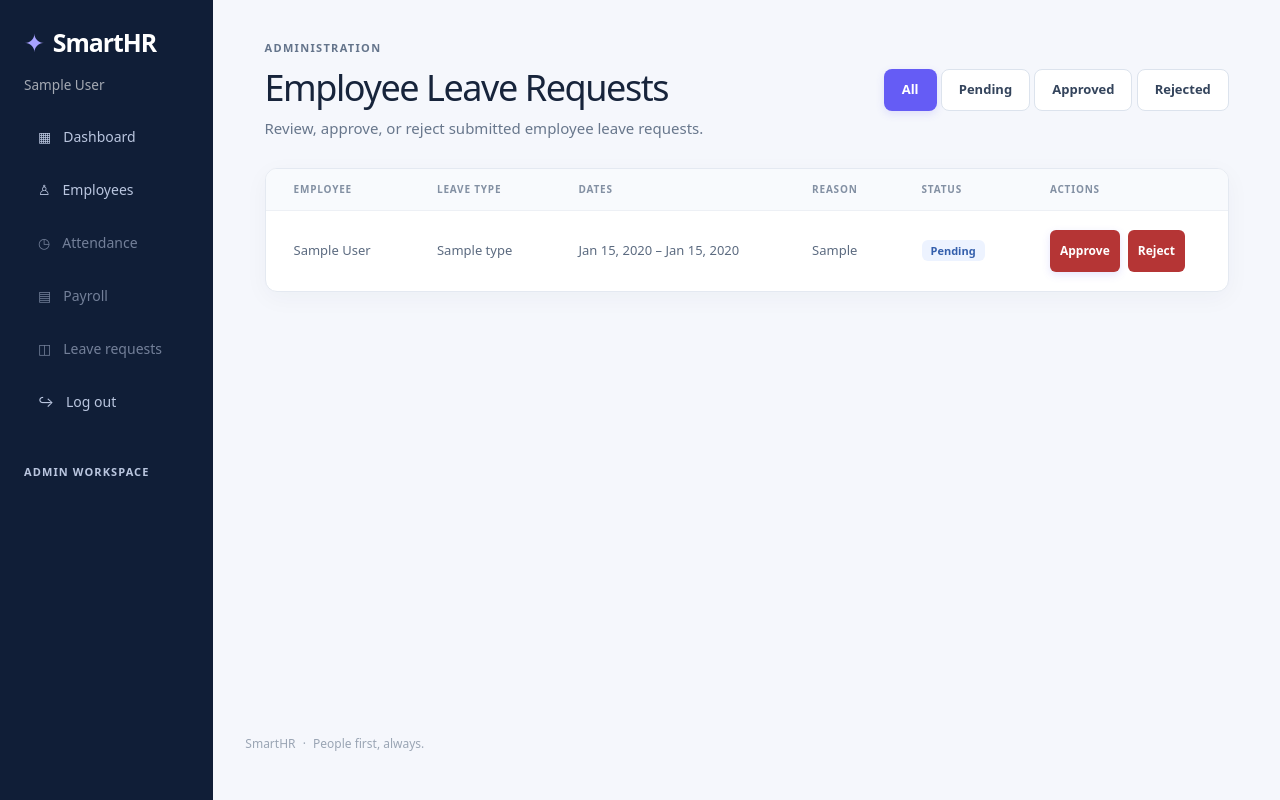
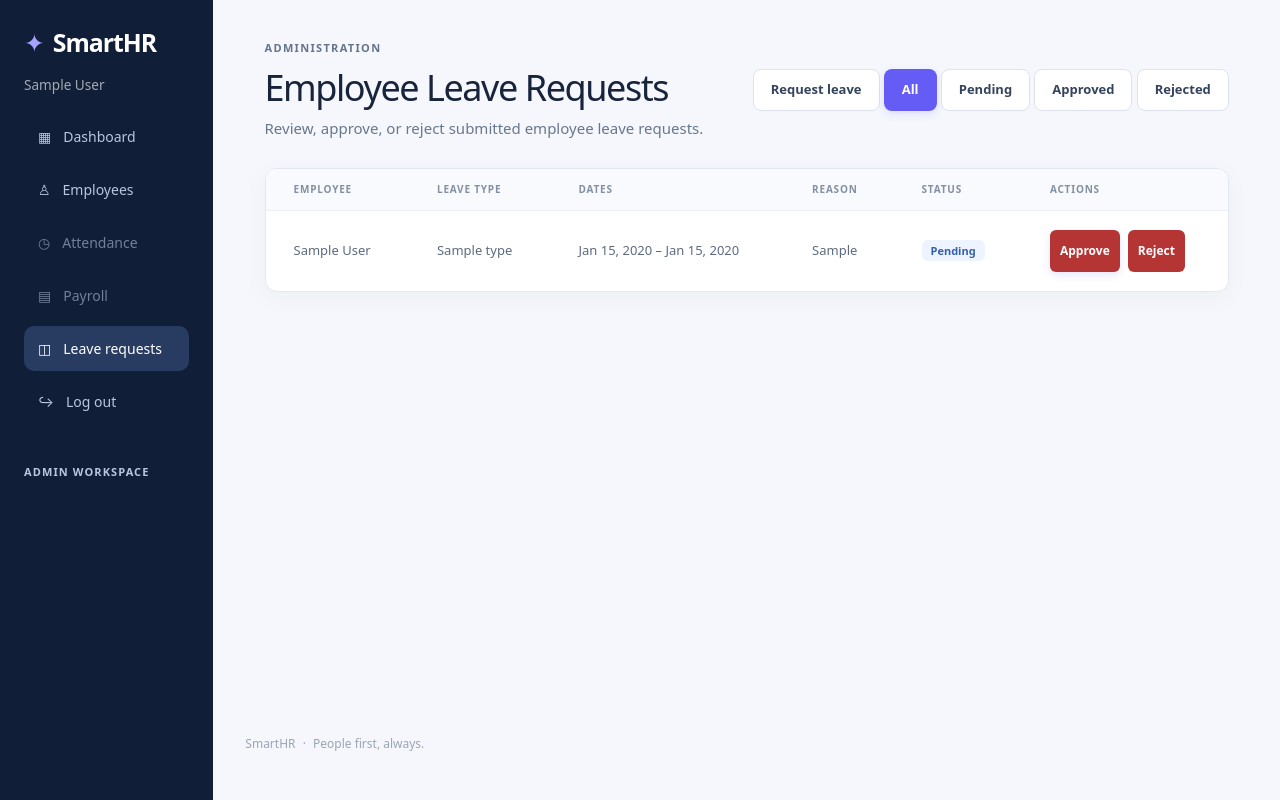
Before and after one commit to Knudsonzak/Software-Project-III, a Laravel app: page /admin/leaves in a window 1280 px wide. Run offline with Laravel 12, Linux system fonts and the light colour scheme; a user stored in the database is signed in; tables that the repository leaves empty hold one stand-in row (values such as "Sample post"); style sheets or scripts are compiled from the project's sources; some libraries are stand-ins or nearby versions.

Commit message:
Implementing the Leave form buttons, moving leave form routing, and addtional checks in controller

```diff
--- a/app/Http/Controllers/AdminLeaveController.php
+++ b/app/Http/Controllers/AdminLeaveController.php
@@ -13,8 +13,10 @@ use Throwable;
 
 class AdminLeaveController extends Controller
 {
-    public function index(Request $request): View
+    public function index(Request $request)
     {
+        abort_unless($request->user()?->role === 'admin', 403);
+
         $statusFilter = $request->query('status');
         $allowedStatuses = ['pending', 'approved', 'rejected'];
 
@@ -34,18 +36,24 @@ class AdminLeaveController extends Controller
         ]);
     }
 
-    public function approve(LeaveForm $leaveForm): RedirectResponse
+    public function approve(LeaveForm $leaveForm)
     {
+        abort_unless(request()->user()?->role === 'admin', 403);
+
         return $this->setStatus($leaveForm, 'approved', 'Leave request approved.');
     }
 
-    public function reject(LeaveForm $leaveForm): RedirectResponse
+    public function reject(LeaveForm $leaveForm)
     {
+        abort_unless(request()->user()?->role === 'admin', 403);
+
         return $this->setStatus($leaveForm, 'rejected', 'Leave request rejected.');
     }
 
-    public function updateStatus(Request $request, LeaveForm $leaveForm): RedirectResponse
+    public function updateStatus(Request $request, LeaveForm $leaveForm)
     {
+        abort_unless($request->user()?->role === 'admin', 403);
+
         $validated = $request->validate([
             'status' => ['required', 'string', Rule::in(['pending', 'approved', 'rejected'])],
         ]);
@@ -59,7 +67,7 @@ class AdminLeaveController extends Controller
         return $this->setStatus($leaveForm, $validated['status'], $message);
     }
 
-    private function setStatus(LeaveForm $leaveForm, string $status, string $successMessage): RedirectResponse
+    private function setStatus(LeaveForm $leaveForm, string $status, string $successMessage)
     {
         try {
             $leaveForm->update(['status' => $status]);
--- a/resources/css/employee-dashboard.css
+++ b/resources/css/employee-dashboard.css
@@ -28,6 +28,9 @@
 .employee-grid { display: grid; grid-template-columns: minmax(0, 2fr) minmax(280px, 1fr); gap: 16px; align-items: stretch; }
 .employee-card { min-width: 0; padding: 22px; border: 1px solid #e8ebf0; border-radius: 12px; background: #fff; box-shadow: 0 3px 8px rgba(26, 42, 63, .035); }
 .employee-card-heading { display: flex; justify-content: space-between; align-items: flex-start; gap: 12px; margin-bottom: 18px; }
+.employee-leave-actions { display: flex; align-items: center; gap: 8px; }
+.employee-leave-link { color: #2672ed; font-size: 11px; font-weight: 650; text-decoration: none; white-space: nowrap; }
+.employee-leave-link:hover { text-decoration: underline; }
 .employee-card-heading h2 { margin: 0 0 4px; font-size: 15px; font-weight: 650; }
 .employee-legend { display: flex; align-items: center; gap: 6px; color: #929ba8; font-size: 11px; white-space: nowrap; }
 .employee-legend span { width: 9px; height: 9px; border-radius: 3px; background: #2672ed; }
@@ -73,4 +76,5 @@
     .employee-header { align-items: flex-start; }
     .employee-card { padding: 18px; }
     .employee-bar-chart { gap: 5px; }
+    .employee-leave-actions { align-items: flex-end; flex-direction: column; }
 }
--- a/resources/views/admin/leaves/index.blade.php
+++ b/resources/views/admin/leaves/index.blade.php
@@ -10,6 +10,7 @@
             <p class="page-description">Review, approve, or reject submitted employee leave requests.</p>
         </div>
         <div class="filter-links">
+            <a class="button button-outline" href="{{ route('leaves.index') }}">Request leave</a>
             <a class="button {{ empty($statusFilter) ? 'button-primary' : 'button-outline' }}" href="{{ url('/admin/leaves') }}">All</a>
             <a class="button {{ ($statusFilter ?? '') === 'pending' ? 'button-primary' : 'button-outline' }}" href="{{ url('/admin/leaves?status=pending') }}">Pending</a>
             <a class="button {{ ($statusFilter ?? '') === 'approved' ? 'button-primary' : 'button-outline' }}" href="{{ url('/admin/leaves?status=approved') }}">Approved</a>
--- a/resources/views/dashboard.blade.php
+++ b/resources/views/dashboard.blade.php
@@ -9,7 +9,10 @@
             <h1 class="fw-bold mb-1">Workforce Dashboard</h1>
             <div class="small-muted">Live database overview &middot; {{ now()->format('F j, Y') }}</div>
         </div>
-        <span class="pill">Administrator</span>
+        <div class="admin-dashboard-actions">
+            <a class="button button-outline" href="{{ route('leaves.index') }}">Request leave</a>
+            <a class="button button-primary" href="{{ route('admin.leaves.index') }}">Review leave requests</a>
+        </div>
     </div>
 
     <div class="row g-3 mb-4">
--- a/resources/views/layout.blade.php
+++ b/resources/views/layout.blade.php
@@ -21,7 +21,13 @@
                     <a class="sidebar-link {{ request()->is('employees*') ? 'active' : '' }}" href="{{ url('/employees') }}" @if (request()->is('employees*')) aria-current="page" @endif><span aria-hidden="true">♙</span> Employees</a>
                     <span class="sidebar-link sidebar-link-muted"><span aria-hidden="true">◷</span> Attendance</span>
                     <span class="sidebar-link sidebar-link-muted"><span aria-hidden="true">▤</span> Payroll</span>
-                    <span class="sidebar-link sidebar-link-muted"><span aria-hidden="true">◫</span> Leave requests</span>
+                    @if (auth()->user()?->role === 'admin')
+
+                        <!-- request()->('url string') this returns a boolean if the URL path has admin/leaves{anything after} * means anything can go after like {/admin/leaves or /admin/leaves/123/approve or also /admin/leaves?status=pending } -->
+                        <a class="sidebar-link {{ request()->is('admin/leaves*') ? 'active' : '' }}" href="{{ route('admin.leaves.index') }}" @if (request()->is('admin/leaves*')) aria-current="page" @endif><span aria-hidden="true">◫</span> Leave requests</a>
+                    @else
+                        <a class="sidebar-link {{ request()->is('leaves*') ? 'active' : '' }}" href="{{ route('leaves.index') }}" @if (request()->is('leaves*')) aria-current="page" @endif><span aria-hidden="true">◫</span> Leave requests</a>
+                    @endif
                     @auth
                         <form method="POST" action="{{ route('logout') }}">
                             @csrf
--- a/routes/web.php
+++ b/routes/web.php
@@ -9,12 +9,6 @@ use Illuminate\Support\Facades\Route;
 use App\Http\Controllers\AdminLeaveController;
 use App\Http\Controllers\LeaveRequestController;
 
-Route::get('/admin/leaves', [AdminLeaveController::class, 'index'])->name('admin.leaves.index');
-Route::patch('/admin/leaves/{leaveForm}/approve', [AdminLeaveController::class, 'approve'])->name('admin.leaves.approve');
-Route::patch('/admin/leaves/{leaveForm}/reject', [AdminLeaveController::class, 'reject'])->name('admin.leaves.reject');
-Route::patch('/admin/leaves/{leaveForm}/status', [AdminLeaveController::class, 'updateStatus'])->name('admin.leaves.status');
-
-
 Route::get('/', function () {
     return view('login');
 })->name('login');
@@ -25,6 +19,10 @@ Route::middleware('auth')->group(function () {
     Route::post('/logout', [AuthController::class, 'logout'])->name('logout');
     Route::post('/clock-in', [TimeLogController::class, 'clockIn'])->name('clock-in');
     Route::post('/clock-out', [TimeLogController::class, 'clockOut'])->name('clock-out');
+    Route::get('/admin/leaves', [AdminLeaveController::class, 'index'])->name('admin.leaves.index');
+    Route::patch('/admin/leaves/{leaveForm}/approve', [AdminLeaveController::class, 'approve'])->name('admin.leaves.approve');
+    Route::patch('/admin/leaves/{leaveForm}/reject', [AdminLeaveController::class, 'reject'])->name('admin.leaves.reject');
+    Route::patch('/admin/leaves/{leaveForm}/status', [AdminLeaveController::class, 'updateStatus'])->name('admin.leaves.status');
 
     Route::get('/dashboard', function () {
         return auth()->user()->role === 'admin'
```
Also changed, not shown: resources/views/employee-dashboard.blade.php (+5 -2 lines), tests/Feature/LeaveRequestTest.php (added, +118 -0 lines).
